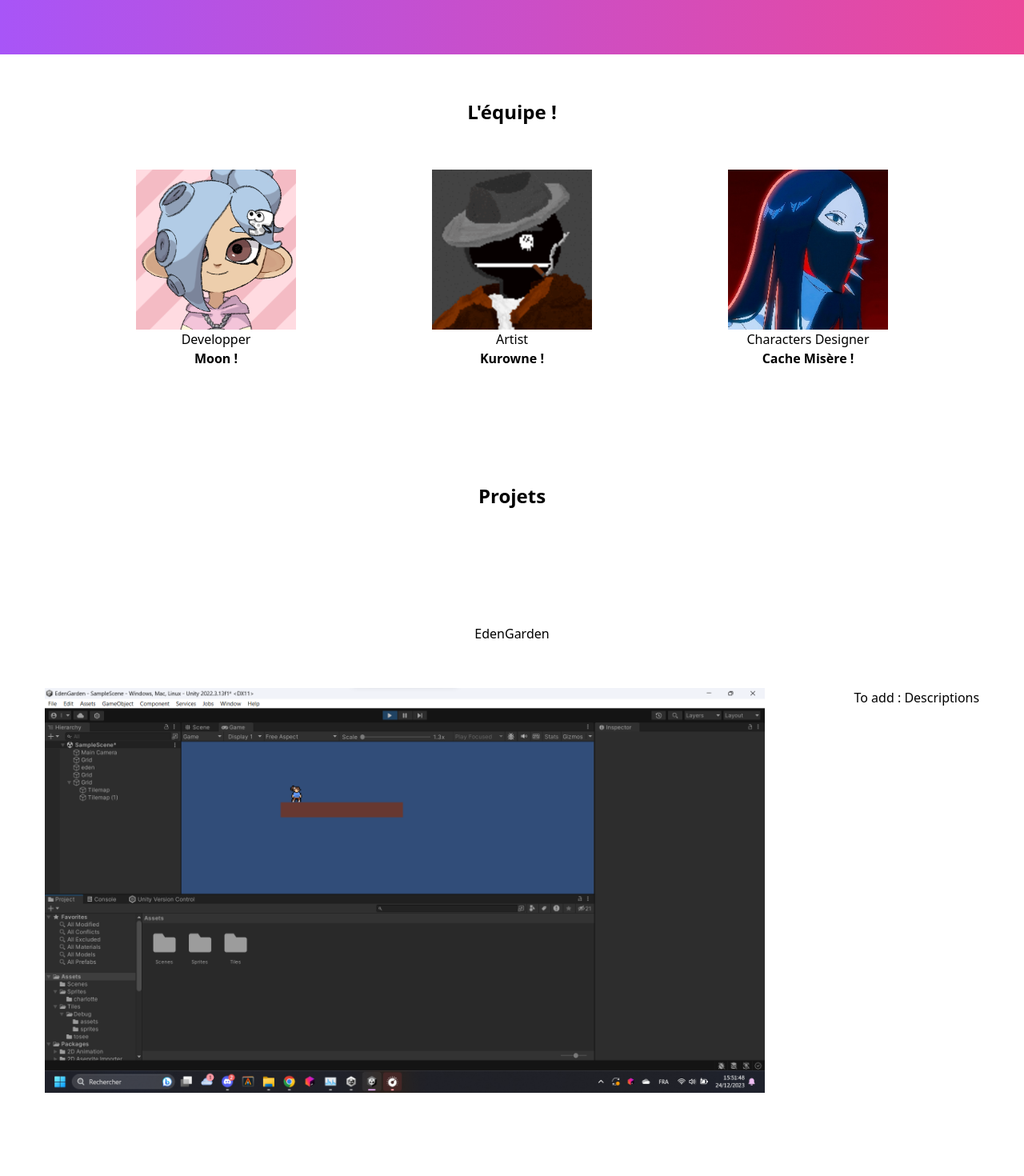
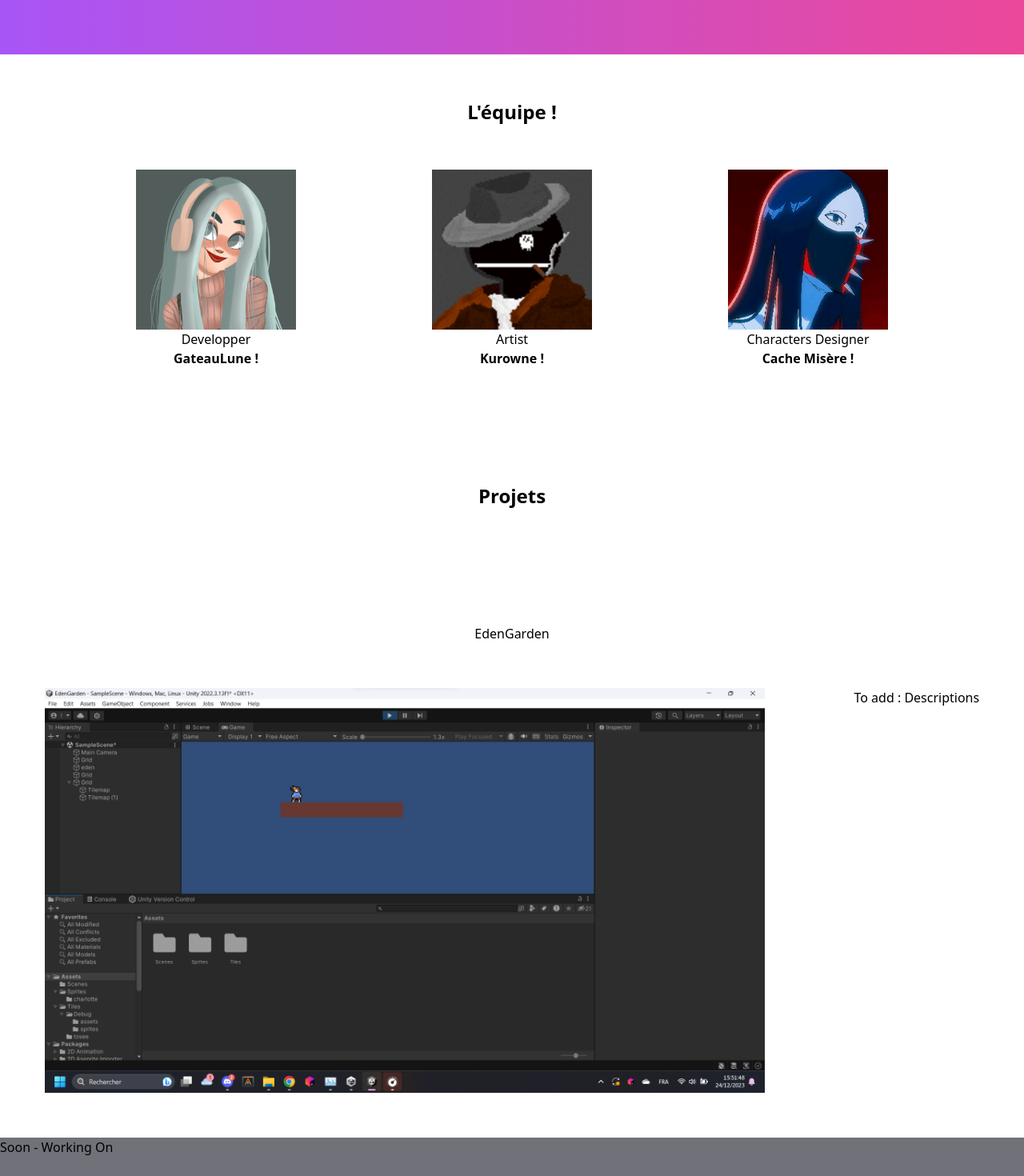
Before and after one commit to shyybi/clochettesgames, a Next.js app: page / in a window 1280 px wide. Shown: the part 376-1846 px from the top of the page at 80% size. Before the commit the page ends 1798 px from the top, so only its background shows below. Built offline with nearby package versions, Linux system fonts and the light colour scheme.

Commit message:
Lite Update

```diff
--- /dev/null
+++ b/components/Footer.tsx
@@ -0,0 +1,9 @@
+export default function Footer() {
+    return(
+        <>
+            <div className='bg-zinc-500 h-12'>
+                <a>Soon - Working On</a>
+            </div>
+        </>
+    )
+}
--- a/pages/index.tsx
+++ b/pages/index.tsx
@@ -3,12 +3,13 @@ import Head from "next/head";
 import Image from 'next/image'
 import HeaderWeb from '../components/Header'
 import EdenGarden from '../components/Edengarden'
-import pfp from "../pages/assets/img/pp.png"
+import pfp from "../pages/assets/img/pfp.png"
 import kurowne from "../pages/assets/img/ezgif.com-resize_1.gif"
 import CacheMisere from "../pages/assets/img/cm.png"
 const myWeakMap = new WeakMap();
 const key = {}; // Make sure the key is an object
 myWeakMap.set(key, 'some value');
+import Footer from '../components/Footer'
 
 export default function index(){
   return(
@@ -20,9 +21,7 @@ export default function index(){
         <meta property="og:image" content="https://clochettesgames.fr/_next/image?url=%2F_next%2Fstatic%2Fmedia%2Fpp.4a9aa79a.png&w=256&q=75"/>
         <meta property="og:url" content="https://clochettesgames.fr/"/>
         <meta name="twitter:card" content="summary_large_image"/>
-
         <meta property="og:description" content="Just a little Game Developpment Studio"/>
-        <meta property="og:site_name" content="ClochettesGames"/>
         <meta name="twitter:image:alt" content="Image failed to load..."/>
       </Head>
     <div className=''>
@@ -51,7 +50,7 @@ export default function index(){
             alt="Charlotte's pfp"
             />
             <a className='flex justify-center'>Developper</a>
-            <Link className='font-bold flex justify-center' href="https://x.com/gateaulune_" >Moon !</Link>
+            <Link className='font-bold flex justify-center' href="https://gateaulune.fr" target='_blank' >GateauLune !</Link>
           </div>
           <div className='flex flex-col max-sm:mx-28 max-sm:mb-10'>
             <Image
@@ -79,7 +78,7 @@ export default function index(){
         <EdenGarden/>
 
     </div>
-
+      <Footer />
     </>
   )
 }
```
Also changed, not shown: pages/assets/img/pfp.png (added).
